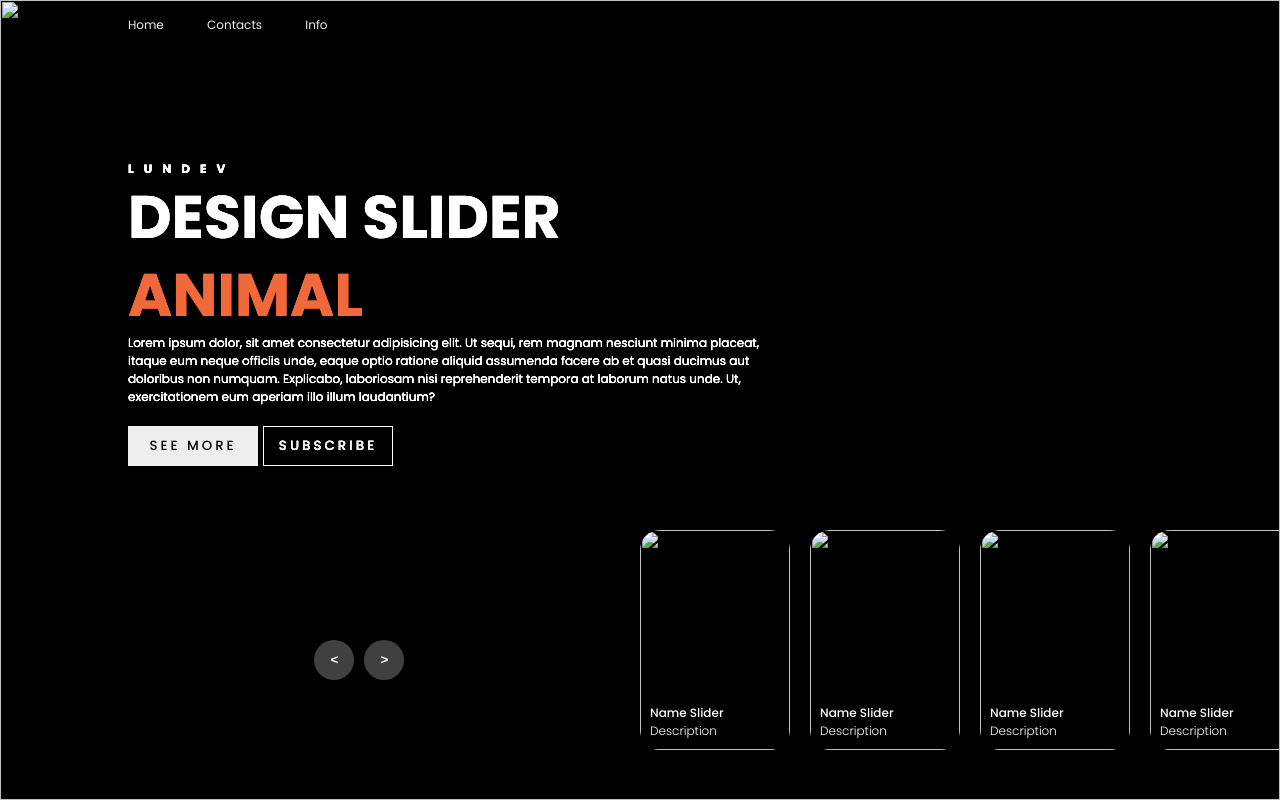
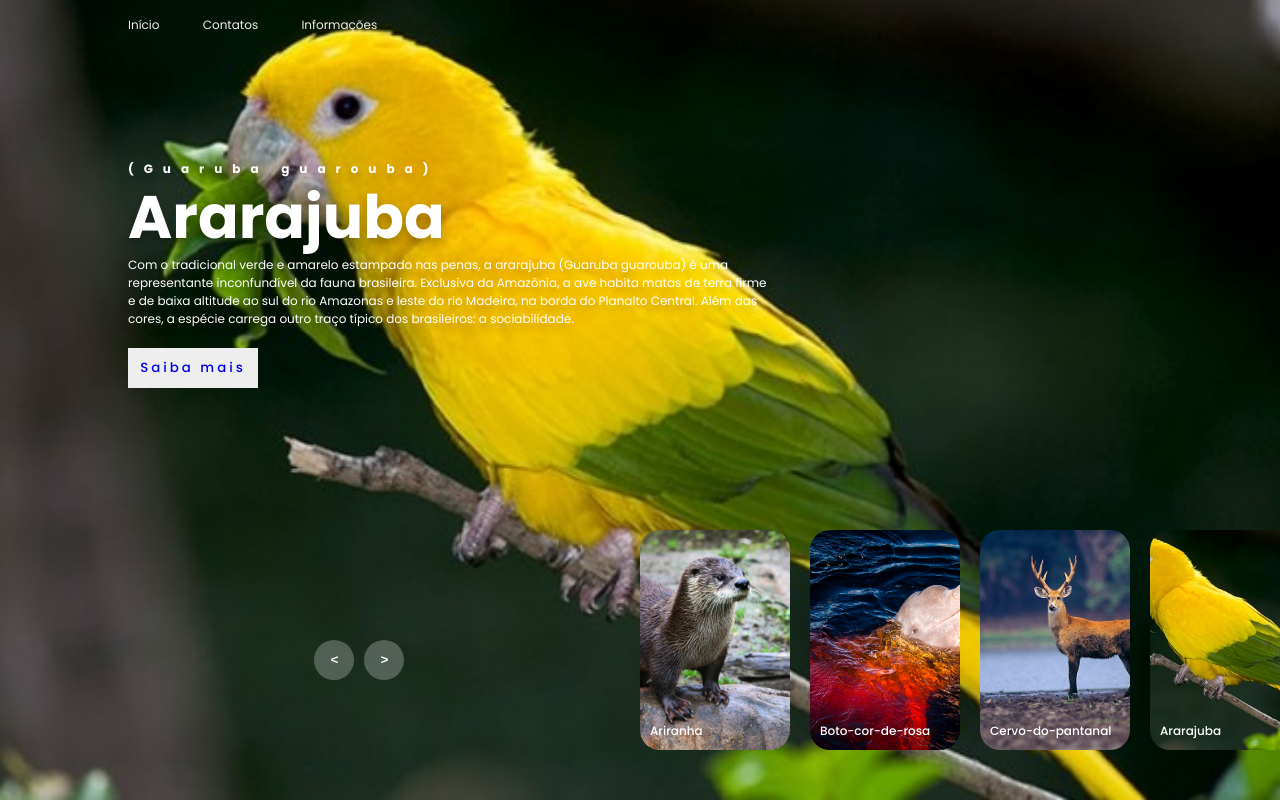
Before and after one commit to xndresa/card, a plain HTML site: page index.html in a window 1280 px wide. Drawn offline with Linux system fonts and the light colour scheme.

Commit message:
alterações main

```diff
--- a/index.html
+++ b/index.html
@@ -1,5 +1,5 @@
 <!DOCTYPE html>
-<html lang="en">
+<html lang="pt-BR">
 <head>
     <meta charset="UTF-8">
     <meta name="viewport" content="width=device-width, initial-scale=1.0">
@@ -9,9 +9,9 @@
 <body>
     <header>
         <nav>
-            <a href="">Home</a>
-            <a href="">Contacts</a>
-            <a href="">Info</a>
+            <a href="">Início</a>
+            <a href="">Contatos</a>
+            <a href="">Informações</a>
         </nav>
     </header>
 
@@ -20,63 +20,55 @@
         <!-- list item -->
         <div class="list">
             <div class="item">
-                <img src="image/img1.jpg">
+                <img src="imagens/Ararajuba.jpg">
                 <div class="content">
-                    <div class="author">LUNDEV</div>
-                    <div class="title">DESIGN SLIDER</div>
-                    <div class="topic">ANIMAL</div>
+                    <div class="author">(Guaruba guarouba)</div>
+                    <div class="title">Ararajuba</div>
                     <div class="des">
                         <!-- lorem 50 -->
-                        Lorem ipsum dolor, sit amet consectetur adipisicing elit. Ut sequi, rem magnam nesciunt minima placeat, itaque eum neque officiis unde, eaque optio ratione aliquid assumenda facere ab et quasi ducimus aut doloribus non numquam. Explicabo, laboriosam nisi reprehenderit tempora at laborum natus unde. Ut, exercitationem eum aperiam illo illum laudantium?
+                        Com o tradicional verde e amarelo estampado nas penas, a ararajuba (Guaruba guarouba) é uma representante inconfundível da fauna brasileira. Exclusiva da Amazônia, a ave habita matas de terra firme e de baixa altitude ao sul do rio Amazonas e leste do rio Madeira, na borda do Planalto Central. Além das cores, a espécie carrega outro traço típico dos brasileiros: a sociabilidade.
                     </div>
                     <div class="buttons">
-                        <button>SEE MORE</button>
-                        <button>SUBSCRIBE</button>
+                        <button><a href="https://amda.org.br/especie-da-vez/6545-ararajuba-a-ave-verde-e-amarela/" target="_blank">Saiba mais</a></button>
                     </div>
                 </div>
             </div>
             <div class="item">
-                <img src="image/img2.jpg">
+                <img src="imagens/Ariranha.jpg">
                 <div class="content">
-                    <div class="author">LUNDEV</div>
-                    <div class="title">DESIGN SLIDER</div>
-                    <div class="topic">ANIMAL</div>
+                    <div class="author">(Pteronura brasiliensis)</div>
+                    <div class="title">Ariranha</div>
                     <div class="des">
-                        Lorem ipsum dolor, sit amet consectetur adipisicing elit. Ut sequi, rem magnam nesciunt minima placeat, itaque eum neque officiis unde, eaque optio ratione aliquid assumenda facere ab et quasi ducimus aut doloribus non numquam. Explicabo, laboriosam nisi reprehenderit tempora at laborum natus unde. Ut, exercitationem eum aperiam illo illum laudantium?
+                        É muito comum confundirmos ariranhas com lontras (Lontra longicaudis). Entretanto, a ariranha é cerca de três vezes maior que a lontra, possui uma cabeça maior e com olhos grandes, além de ser uma espécie social, geralmente avistada em grupos durante o dia.
                     </div>
                     <div class="buttons">
-                        <button>SEE MORE</button>
-                        <button>SUBSCRIBE</button>
+                        <button><a href="https://www.ufrgs.br/faunadigitalrs/mamiferos/ordem-carnivora/familia-mustelidae/ariranha-pteronura-brasiliensis/" target="_blank">Saiba mais</a></button>
                     </div>
                 </div>
             </div>
             <div class="item">
-                <img src="image/img3.jpg">
+                <img src="imagens/boto cor de rosa.jpg">
                 <div class="content">
-                    <div class="author">LUNDEV</div>
-                    <div class="title">DESIGN SLIDER</div>
-                    <div class="topic">ANIMAL</div>
+                    <div class="author">(Inia geoffrensis)</div>
+                    <div class="title">Boto-cor-de-rosa</div>
                     <div class="des">
-                        Lorem ipsum dolor, sit amet consectetur adipisicing elit. Ut sequi, rem magnam nesciunt minima placeat, itaque eum neque officiis unde, eaque optio ratione aliquid assumenda facere ab et quasi ducimus aut doloribus non numquam. Explicabo, laboriosam nisi reprehenderit tempora at laborum natus unde. Ut, exercitationem eum aperiam illo illum laudantium?
+                        Integrante do folclore brasileiro, pertence à família das baleias e golfinhos e é a maior espécie de golfinho fluvial do planeta. Destacando-se por suas nadadeiras peitorais avantajadas. Essa característica física permite manobras ágeis, inclusive movimentos para trás.
                     </div>
                     <div class="buttons">
-                        <button>SEE MORE</button>
-                        <button>SUBSCRIBE</button>
+                        <button><a href="https://www.ufrgs.br/faunadigitalrs/mamiferos/ordem-carnivora/familia-mustelidae/ariranha-pteronura-brasiliensis/" target="_blank">Saiba mais</a></button>
                     </div>
                 </div>
             </div>
             <div class="item">
-                <img src="image/img4.jpg">
+                <img src="imagens/cervo do pantanal.jpg">
                 <div class="content">
-                    <div class="author">LUNDEV</div>
-                    <div class="title">DESIGN SLIDER</div>
-                    <div class="topic">ANIMAL</div>
+                    <div class="author">(Blastocerus dichotomus)</div>
+                    <div class="title">Cervo-do-pantanal</div>
                     <div class="des">
-                        Lorem ipsum dolor, sit amet consectetur adipisicing elit. Ut sequi, rem magnam nesciunt minima placeat, itaque eum neque officiis unde, eaque optio ratione aliquid assumenda facere ab et quasi ducimus aut doloribus non numquam. Explicabo, laboriosam nisi reprehenderit tempora at laborum natus unde. Ut, exercitationem eum aperiam illo illum laudantium?
+                        A família Cervidae, representada por cervos e veados, é a única ruminante nativa existente na América do Sul. Os machos possuem chifres que caem e voltam a crescer a cada ano e, nas espécies que apresentam galhadas, as ramificações vão aumentando gradualmente a partir do primeiro ano.
                     </div>
                     <div class="buttons">
-                        <button>SEE MORE</button>
-                        <button>SUBSCRIBE</button>
+                        <button><a href="https://oncafari.org/especie_fauna/cervo-do-pantanal/" target="_blank">Saiba mais</a></button>
                     </div>
                 </div>
             </div>
@@ -84,46 +76,34 @@
         <!-- list thumnail -->
         <div class="thumbnail">
             <div class="item">
-                <img src="image/img1.jpg">
+                <img src="imagens/Ararajuba.jpg">
                 <div class="content">
                     <div class="title">
-                        Name Slider
-                    </div>
-                    <div class="description">
-                        Description
+                        Ararajuba
                     </div>
                 </div>
             </div>
             <div class="item">
-                <img src="image/img2.jpg">
+                <img src="imagens/Ariranha.jpg">
                 <div class="content">
                     <div class="title">
-                        Name Slider
-                    </div>
-                    <div class="description">
-                        Description
+                        Ariranha
                     </div>
                 </div>
             </div>
             <div class="item">
-                <img src="image/img3.jpg">
+                <img src="imagens/boto cor de rosa.jpg">
                 <div class="content">
                     <div class="title">
-                        Name Slider
-                    </div>
-                    <div class="description">
-                        Description
+                        Boto-cor-de-rosa
                     </div>
                 </div>
             </div>
             <div class="item">
-                <img src="image/img4.jpg">
+                <img src="imagens/cervo do pantanal.jpg">
                 <div class="content">
                     <div class="title">
-                        Name Slider
-                    </div>
-                    <div class="description">
-                        Description
+                        Cervo-do-pantanal
                     </div>
                 </div>
             </div>
@@ -138,6 +118,6 @@
         <div class="time"></div>
     </div>
 
-    <script src="app.js"></script>
+    <script src="main.js"></script>
 </body>
 </html>
```
